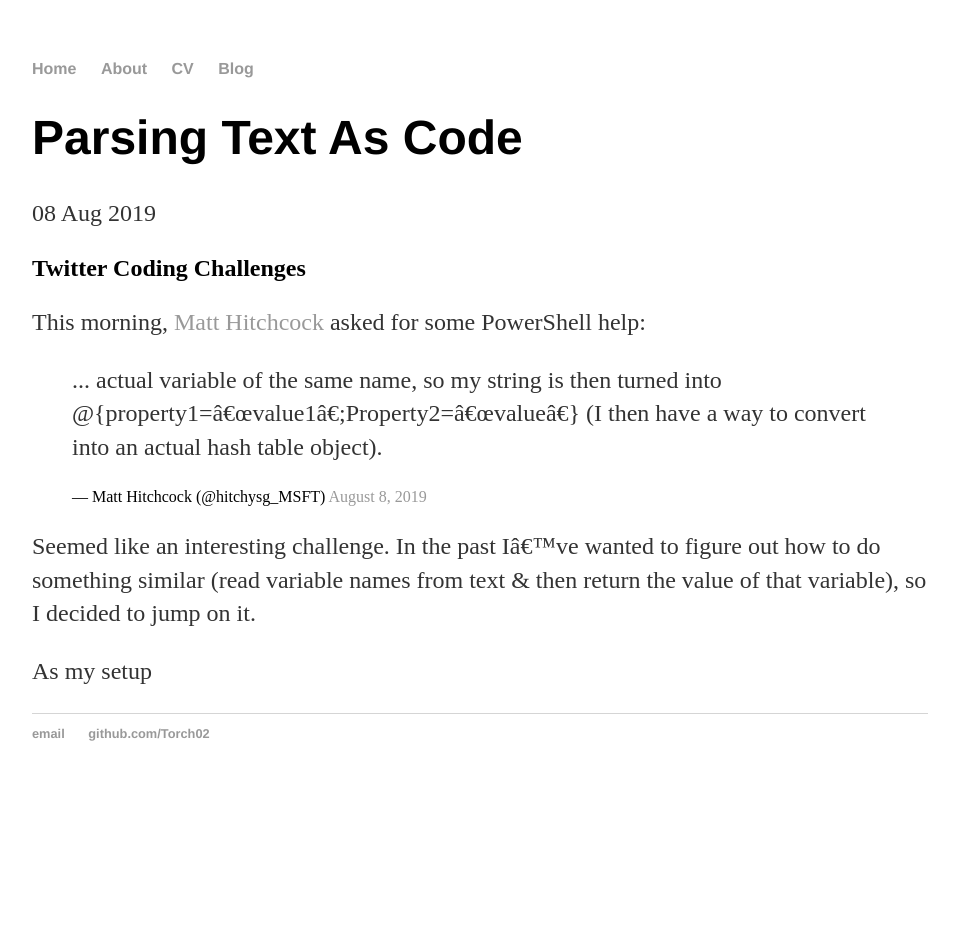
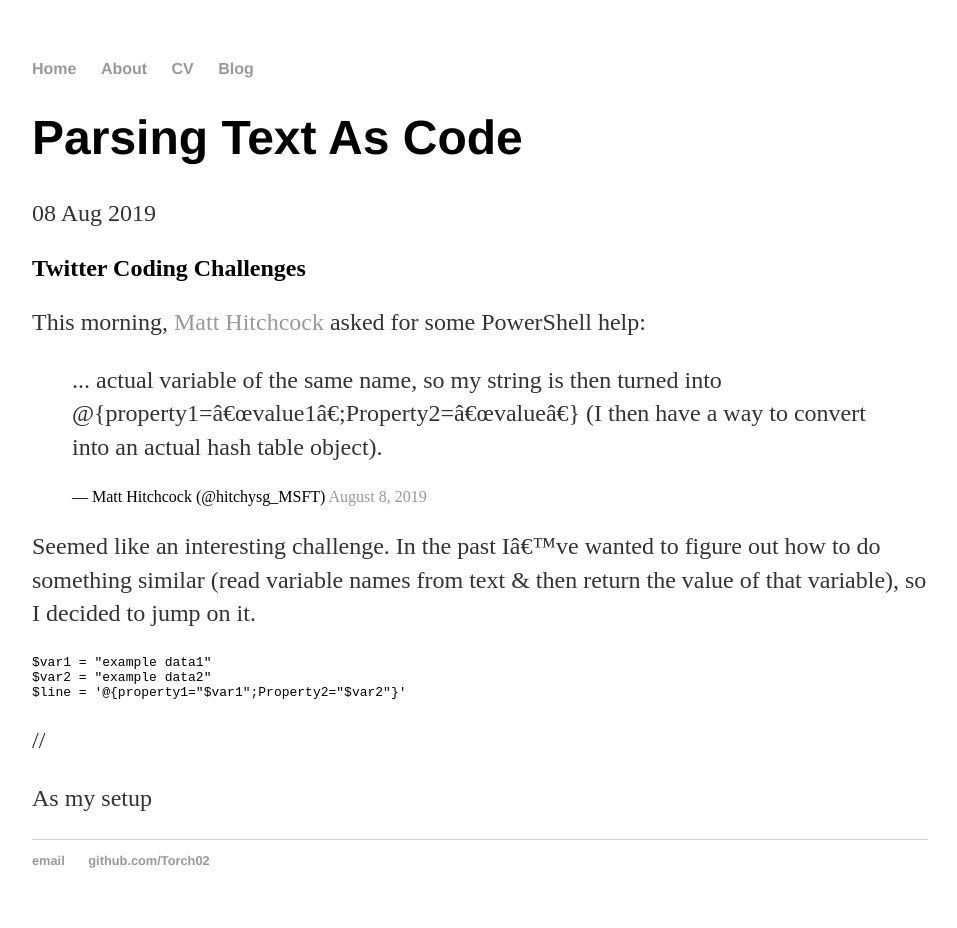
Before and after one commit to Torch02/Torch02.github.io, a Jekyll site: the page built from _posts/2019-08-08-Parsing-Text-As-Code.md, in a window 1280 px wide. Shown: the whole page, without its empty margins (160-1117 px from the left). Built offline with Jekyll 4.4.1, drawn with Linux system fonts in a browser that asks for light colours; comment, search, counter and statistics services are not loaded; before the commit the page ends 900 px from its top, so only the background shows below that.

Commit message:
Update 2019-08-08-Parsing-Text-As-Code.md

````diff
--- a/_posts/2019-08-08-Parsing-Text-As-Code.md
+++ b/_posts/2019-08-08-Parsing-Text-As-Code.md
@@ -17,6 +17,12 @@ This morning, [Matt Hitchcock](https://twitter.com/hitchysg_MSFT) asked for some
 
 Seemed like an interesting challenge. In the past I've wanted to figure out how to do something similar (read variable names from text & then return the value of that variable), so I decided to jump on it.
 
-<script src="https://github.com/Torch02/Torch02.github.io/blob/master/src/20190808setup.ps1" > </script>
+```powershell
+$var1 = "example data1"
+$var2 = "example data2"
+$line = '@{property1="$var1";Property2="$var2"}'
+```
+
+//<script src="https://github.com/Torch02/Torch02.github.io/blob/master/src/20190808setup.ps1" > </script>
 
 As my setup
````
